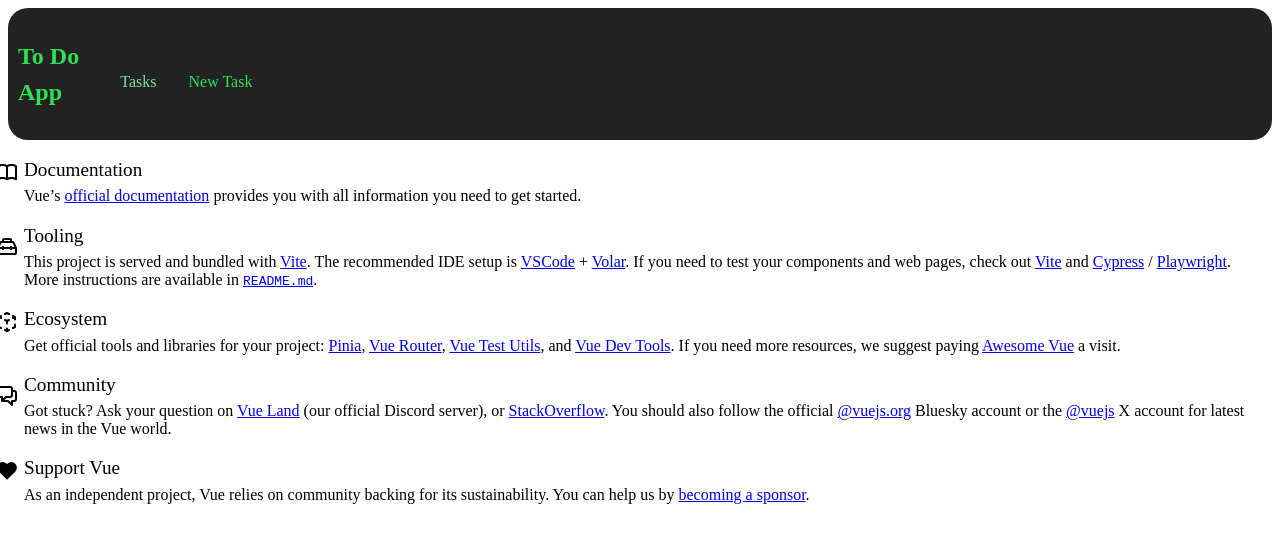
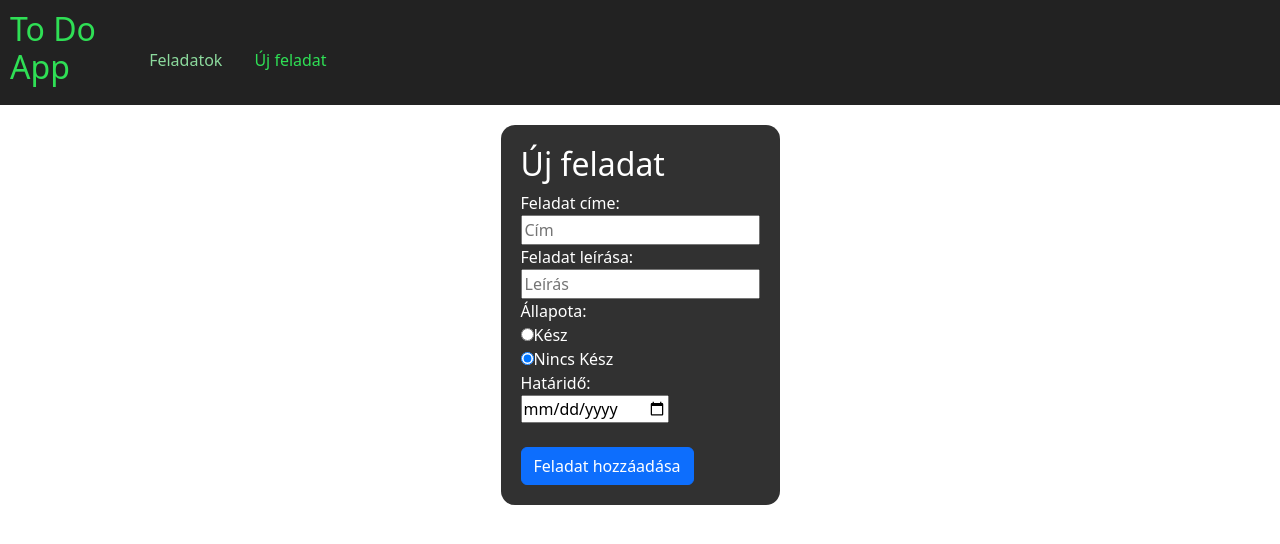
Before and after one commit to b0gavmar/to-do-app, a Vue app: page /newtask in a window 1280 px wide. Shown: the top 544 px of the page. Built offline with nearby package versions, Linux system fonts and the light colour scheme.

Commit message:
egesz jo

```diff
--- a/index.html
+++ b/index.html
@@ -5,6 +5,7 @@
     <link rel="icon" href="/favicon.ico">
     <meta name="viewport" content="width=device-width, initial-scale=1.0">
     <title>To Do App</title>
+    <link href="https://cdn.jsdelivr.net/npm/bootstrap@5.3.3/dist/css/bootstrap.min.css" rel="stylesheet" integrity="sha384-QWTKZyjpPEjISv5WaRU9OFeRpok6YctnYmDr5pNlyT2bRjXh0JMhjY6hW+ALEwIH" crossorigin="anonymous">
   </head>
   <body>
     <div id="app"></div>
--- a/src/App.vue
+++ b/src/App.vue
@@ -6,8 +6,8 @@ import { RouterLink, RouterView } from 'vue-router'
   <header>
     <h2>To Do App</h2>
     <nav>
-      <RouterLink to="/tasks">Tasks</RouterLink>
-      <RouterLink to="/newtask">New Task</RouterLink>
+      <RouterLink to="/">Feladatok</RouterLink>
+      <RouterLink to="/newtask">Új feladat</RouterLink>
     </nav>
   </header>
 
@@ -24,7 +24,6 @@ header{
   color: rgb(47, 223, 85);
   background-color: rgb(34, 34, 34);
   text-decoration: none;
-  border-radius: 20px;
   padding: 10px;
 }
 
--- a/src/router/index.js
+++ b/src/router/index.js
@@ -11,14 +11,9 @@ const router = createRouter({
       component: TasksView,
     },
     {
-      path: '/tasks',
-      name: 'tasks',
-      component: () => import('../views/TasksView.vue'),
-    },
-    {
       path: '/newtask',
       name: 'new task',
-      component: () => import('../views/HomeView.vue'),
+      component: () => import('../views/NewTaskView.vue'),
     },
     {
       path: `/edittask/:id`,
--- a/src/stores/tasks.js
+++ b/src/stores/tasks.js
@@ -18,9 +18,80 @@ export const useTaskStore = defineStore('task', () => {
         desc: "második feladat leírás",
         isFinished: false,
         deadline: "2025.02.10",
-      }
+      },
+      {
+        id: 3,
+        title: "feladat3",
+        desc: "harmadik feladat leírás",
+        isFinished: true,
+        deadline: "2025.02.15"
+      },
+      {
+        id: 4,
+        title: "feladat4",
+        desc: "negyedik feladat leírás",
+        isFinished: false,
+        deadline: "2025.03.01"
+      },
+      {
+        id: 5,
+        title: "feladat5",
+        desc: "ötödik feladat leírás",
+        isFinished: true,
+        deadline: "2025.03.10"
+      },
+      {
+        id: 6,
+        title: "feladat6",
+        desc: "hatodik feladat leírás",
+        isFinished: false,
+        deadline: "2025.04.05"
+      },
+      {
+        id: 7,
+        title: "feladat7",
+        desc: "hetedik feladat leírás",
+        isFinished: true,
+        deadline: "2025.04.15"
+      },
+      {
+        id: 8,
+        title: "feladat8",
+        desc: "nyolcadik feladat leírás",
+        isFinished: false,
+        deadline: "2025.05.01"
+      },
+      {
+        id: 9,
+        title: "feladat9",
+        desc: "kilencedik feladat leírás",
+        isFinished: true,
+        deadline: "2025.05.10"
+      },
+      {
+        id: 10,
+        title: "feladat10",
+        desc: "tizedik feladat leírás",
+        isFinished: false,
+        deadline: "2025.06.01"
+      },
+      {
+        id: 11,
+        title: "feladat11",
+        desc: "tizenegyedik feladat leírás",
+        isFinished: true,
+        deadline: "2025.06.10"
+      },
+      {
+        id: 12,
+        title: "feladat12",
+        desc: "tizenkettedik feladat leírás",
+        isFinished: false,
+        deadline: "2025.07.01"
+      },
   ]);
 
 
-  return { tasks}
+
+  return { tasks };
 })
--- a/src/views/EditTaskView.vue
+++ b/src/views/EditTaskView.vue
@@ -1,11 +1,34 @@
 <template>
   <div class="container">
     <div class="task">
-      <h2> {{ task.title }} </h2>
-      <p>Leírás {{ task.desc }} </p>
-      <p> {{ task.isFinished }} </p>
-      <p> {{ task.deadline }} </p>
-      <button> save </button>
+      <div class="center">
+          <label >Feladat címe:</label>
+          <br>
+          <input type="text" v-model="currentTask.title" placeholder="Cím" required/><br>
+        </div>
+        <div class="center">
+          <label >Feladat leírása:</label>
+          <br>
+          <textarea  type="text" v-model="currentTask.desc" placeholder="Leírás" required/>
+        </div>
+        <div class="center">
+          <label >Állapota: </label>
+          <br>
+          <input type="radio" id="kesz" :value="true" name="status" v-model="currentTask.isFinished"/>
+          <label for="kesz">Kész</label>
+          <br>
+          <input type="radio" id="nincs" :value="false" name="status"  v-model="currentTask.isFinished"/>
+          <label for="nincs">Nincs Kész</label>
+        </div>
+        <div class="center">
+          <label >Határidő:</label>
+          <br>
+          <input type="date" v-model="deadlineString">
+        </div>
+        <br>
+        <div>
+          <button @click="editTaskInfo" class="btn btn-primary">Feladat mentése</button>
+        </div>
     </div>
   </div>
 </template>
@@ -20,15 +43,25 @@
   margin-top: 20px;
 }
 
+.center{
+  max-width: fit-content;
+  margin-left: auto;
+  margin-right: auto;
+}
 
+label{
+  font-size: larger;
+}
 
 .task {
   background-color: rgb(49, 49, 49);
   border-radius: 14px;
-  padding: 10px;
+  padding: 20px;
   width: 80%;
-  max-width: 1000px;
+  max-width: 400px;
+
 }
+
 </style>
 
 <script setup>
@@ -41,7 +74,31 @@
   const tasksStore = useTaskStore();
   const task = ref(tasksStore.tasks.find(t => t.id == route.params.id));
 
-  console.log(task)
+  const deadlineString = ref(new Date(task.value.deadline));
+
+  const currentTask = {
+  id: task.value.id,
+  title: task.value.title,
+  desc: task.value.desc,
+  isFinished: task.value.isFinished,
+  deadline: task.value.deadline,
+  };
+
+const editTaskInfo = () =>{
+  if("NaN.NaN.NaN" != new Date(deadlineString.value).getFullYear()+"."+new Date(deadlineString.value).getMonth()+"."+new Date(deadlineString.value).getDate()){
+    currentTask.deadline = new Date(deadlineString.value).getFullYear()+"."+new Date(deadlineString.value).getMonth()+1+"."+new Date(deadlineString.value).getDate();
+  }
+  if(currentTask.title.trim != '' && currentTask.desc.trim != '' && currentTask.deadline != NaN){
+    console.log('Current Task:', currentTask);
+    tasksStore.tasks[currentTask.id-1] = {...currentTask};
+    router.push(`/`);
+  }
+  else{
+    console.log(currentTask);
+    alert("A feladatnak kell cím!")
+  }
+
+}
 
 
 </script>
--- a/src/views/NewTaskView.vue
+++ b/src/views/NewTaskView.vue
@@ -1,6 +1,38 @@
 <template>
   <div class="container">
-    <div>a</div>
+    <div class="task">
+      <h2>Új feladat</h2>
+      <div>
+        <div>
+          <label >Feladat címe:</label>
+          <br>
+          <input type="text" v-model="newTask.title" placeholder="Cím" required/><br>
+        </div>
+        <div>
+          <label >Feladat leírása:</label>
+          <br>
+          <input v-model="newTask.desc" placeholder="Leírás" required/>
+        </div>
+        <div>
+          <label >Állapota: </label>
+          <br>
+          <input type="radio" id="kesz" :value="true" name="status" v-model="newTask.isFinished"/>
+          <label for="kesz">Kész</label>
+          <br>
+          <input type="radio" id="nincs" :value="false" name="status"  v-model="newTask.isFinished"/>
+          <label for="nincs">Nincs Kész</label>
+        </div>
+        <div>
+          <label >Határidő:</label>
+          <br>
+          <input type="date" v-model="deadlineString">
+        </div>
+        <br>
+        <div>
+          <button @click="addNewTask" class="btn btn-primary">Feladat hozzáadása</button>
+        </div>
+      </div>
+    </div>
   </div>
 </template>
 
@@ -16,8 +48,12 @@
 .task{
   background-color: rgb(49, 49, 49);
   border-radius: 14px;
-  padding: 10px;
+  padding: 20px;
+  gap: 10px;
+
 }
+
+
 </style>
 
 <script setup>
@@ -27,10 +63,33 @@ import { useRoute, useRouter } from 'vue-router';
 
 const taskStore = useTaskStore();
 
-const route = useRoute();
+const router = useRouter();
 
-const editTask = (id) =>{
-  route.push(`.edittask/${id}`);
+const deadlineString = ref('');
+
+//console.log(taskStore.tasks.value[taskStore.tasks.length - 1].id)
+
+const newTask = {
+  id: taskStore.tasks.length+1,
+  title: useTaskStore().title,
+  desc: useTaskStore().desc,NaN,
+  isFinished: false,
+  deadline: NaN,
+};
+
+const addNewTask = () =>{
+  if("NaN.NaN.NaN" != new Date(deadlineString.value).getFullYear()+"."+new Date(deadlineString.value).getMonth()+"."+new Date(deadlineString.value).getDate()){
+    newTask.deadline = new Date(deadlineString.value).getFullYear()+"."+new Date(deadlineString.value).getMonth()+1+"."+new Date(deadlineString.value).getDate();
+  }
+  if(newTask.id != undefined && newTask.title != undefined && newTask.desc != undefined && newTask.deadline != NaN){
+    taskStore.tasks.push(newTask)
+    console.log(newTask);
+    router.push(`/`);
+  }
+  else{
+    console.log(newTask);
+    alert("Minden mezőt töltsön ki!")
+  }
 }
 
 </script>
--- a/src/views/TasksView.vue
+++ b/src/views/TasksView.vue
@@ -7,8 +7,9 @@
         <p v-if="t.isFinished">Státusz: Kész</p>
         <p v-else>Státusz: Nincs kész</p>
       </div>
+      <p> {{ t.deadline }} </p>
       <div class="footer">
-        <button @click="editTask(t.id)">Edit</button>
+        <button @click="editTask(t.id)" class="btn btn-secondary">Szerkesztés</button>
       </div>
 
     </div>
@@ -16,7 +17,7 @@
 </template>
 
 <style scoped>
-.container{
+.container {
   display: flex;
   flex-wrap: wrap;
   gap: 5px;
@@ -24,18 +25,30 @@
   justify-content: center;
   margin-top: 20px;
 }
-.task{
+
+.task {
   background-color: rgb(49, 49, 49);
   border-radius: 14px;
   padding: 10px;
-  width: 160px;
-  height: 160px;
+  width: 250px;
 }
+
+p, h3{
+  overflow: hidden;
+  text-overflow: ellipsis;
+  max-width: 180px;
+}
+
+.task:hover {
+  box-shadow: 0 0 40px rgb(30, 163, 240);
+  background-color: #3f7ff5;
+}
+
 
 </style>
 
 <script setup>
-import {ref} from 'vue'
+import { ref } from 'vue'
 import { useTaskStore } from '@/stores/tasks';
 import { useRouter } from 'vue-router';
 
@@ -43,10 +56,9 @@ const taskStore = useTaskStore();
 
 const route = useRouter();
 
-const editTask = (id) =>{
-  console.log(id);
-
+const editTask = (id) => {
   route.push(`./edittask/${id}`);
 }
 
+
 </script>
```
Lines whose indentation alone changed are shown as unchanged.
